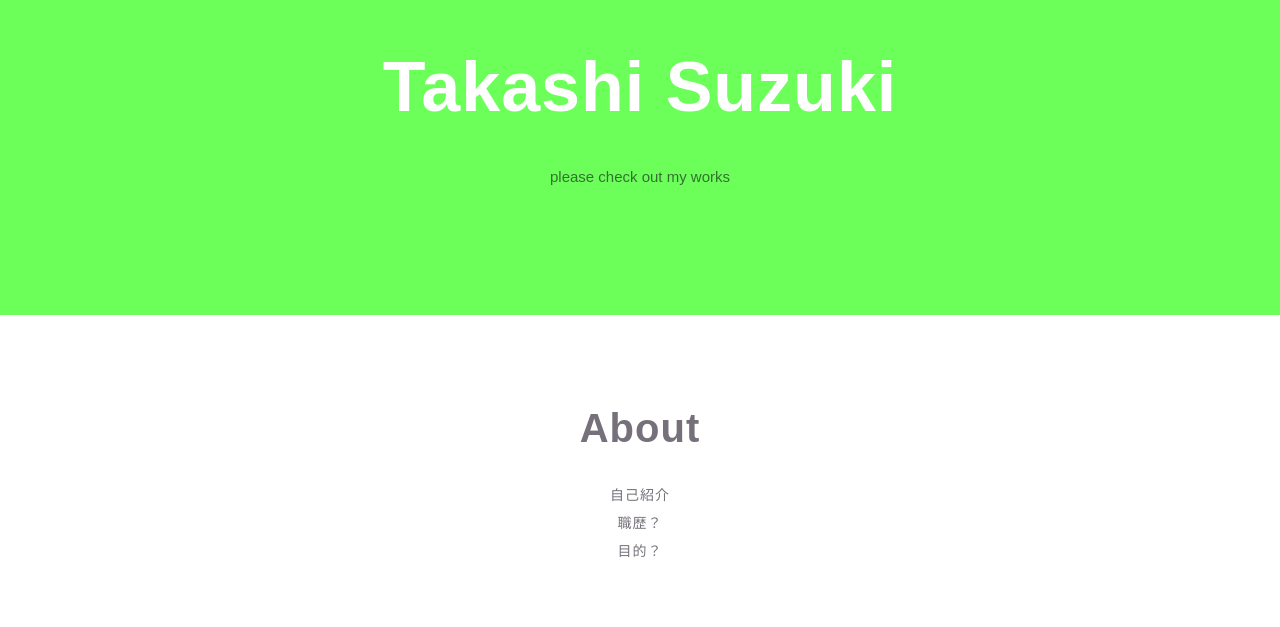
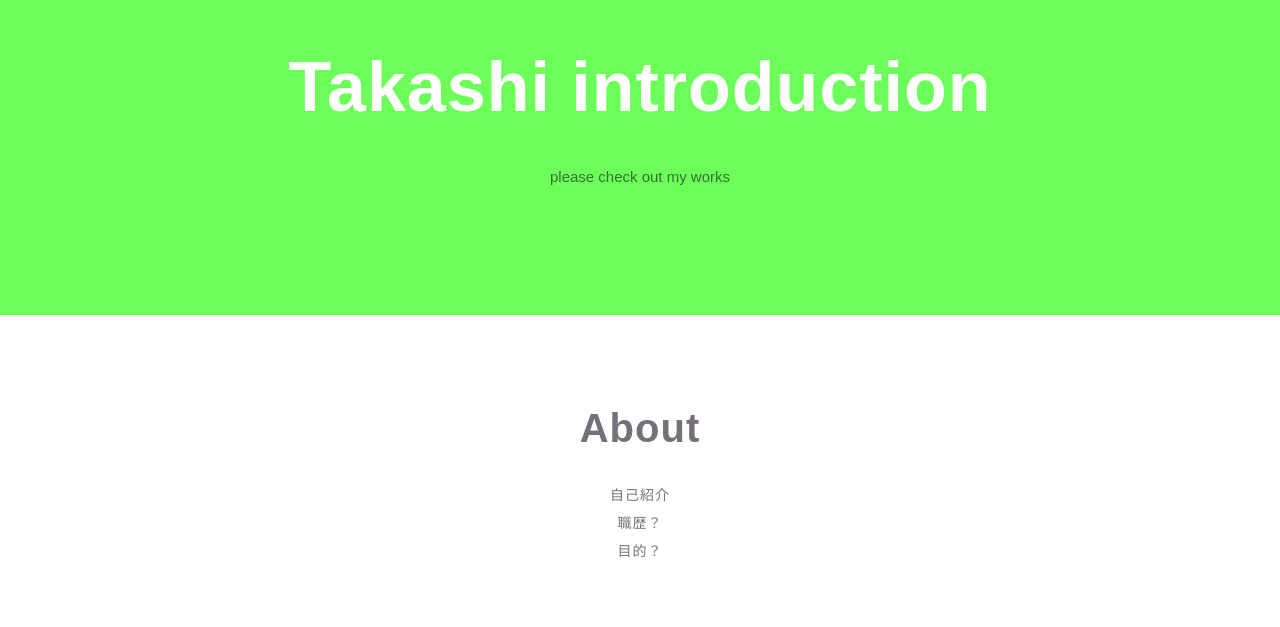
Before and after one commit to takashi-dororo/portfolio_me, a plain HTML site: page index.html in a window 1280 px wide. Shown: the part 173-800 px from the top of the page. Drawn offline with Linux system fonts and the light colour scheme.

Commit message:
change title

```diff
--- a/index.html
+++ b/index.html
@@ -11,7 +11,7 @@
 </head>
 <body>
     <header class="header">
-        <h1 class="title">Takashi Suzuki</h1>
+        <h1 class="title">Takashi introduction</h1>
         <p class="top-description">please check out my works</p>
     </header>
     <section class="about" id="about-link">
```
